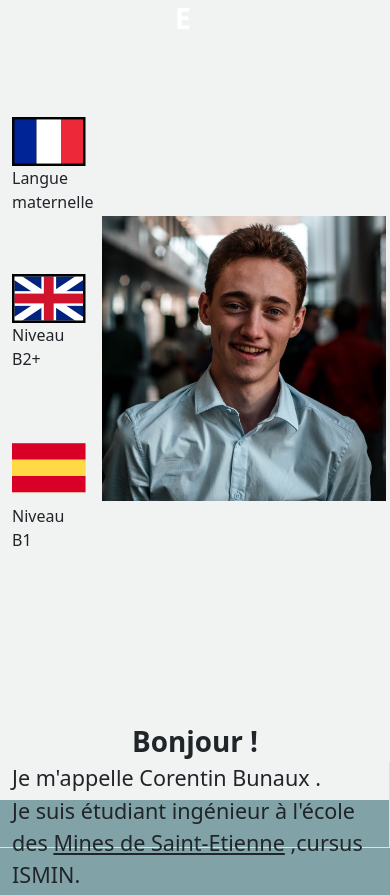
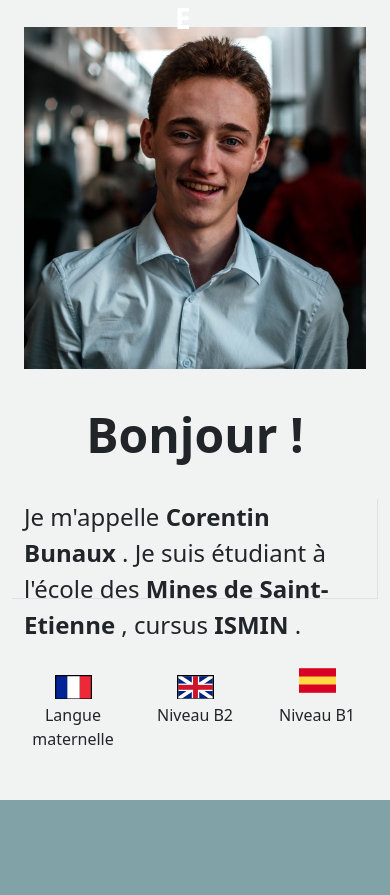
Before and after one commit to corentinbunaux/old_website, a website: page index.html in a window 390 px wide. Shown: the part 861-1756 px from the top of the page. Drawn offline with nearby package versions, Linux system fonts and the light colour scheme.

Commit message:
profile responsive

```diff
--- a/index.html
+++ b/index.html
@@ -23,8 +23,6 @@
 </head>
 
 <body>
-
-
     <header class="sticky-top light__header">
         <nav class="navbar navbar-expand-lg navbar-light">
             <div class="container-fluid">
@@ -189,29 +187,68 @@
         </div>
     </section>
 
-    <section id="profile" class="profile light__profile">
-        <div class="container light__profile h-100">
+    <section id="profile" class="profile light__profile d-flex justify-content-center align-items-center">
+        <div class="container flux">
             <div class="row h-100">
-                <div class="col-3 col-md-2 col-lg-1 langues">
-                    <div class="row">
-                        <div class="col d-flex flex-column justify-content-end">
+                <div class="col-md-12 col-lg-6 col-h d-flex justify-content-center align-items-center">
+                    <div class="container h-100">
+                        <div class="row h-100">
+                            <div
+                                class="col h-100 d-flex justify-content-center align-items-center p-md-3 p-lg-4 p-xl-5">
+                                <img src="Photo_CV.jpg" alt="">
+                            </div>
+                        </div>
+                    </div>
+                </div>
+                <div class="col-md-12 col-lg-6 col-h">
+                    <div class="container h-100">
+                        <div class="row h-25">
+                            <div class="col h-100 bonjour d-flex justify-content-center align-items-start">
+                                <strong>Bonjour !</strong>
+                            </div>
+                        </div>
+                        <div class="row h-25">
+                            <div
+                                class="col h-100 d-flex justify-content-center align-items-start message border-bottom border-end p-md-3 p-lg-4 p-xl-5">
                                 <div>
+                                    <span>Je m'appelle</span> <strong>Corentin Bunaux</strong> <span>. Je suis étudiant
+                                        à
+                                        l'école des</span>
+                                    <strong>Mines de Saint-Etienne</strong> <span>, cursus</span> <strong>ISMIN</strong>
+                                    <span>.</span>
+                                </div>
+                            </div>
+                        </div>
+                        <div class="row h-50">
+                            <div class="col h-100 d-flex flex-column justify-content-center align-items-center">
+                                <div class="container h-100">
+                                    <div class="row h-50">
+                                        <div class="col h-100 d-flex justify-content-center align-items-end">
                                             <svg xmlns="http://www.w3.org/2000/svg" enable-background="new 0 0 30 20"
-                                    viewBox="0 0 30 20" id="france-flag" width="100%">
+                                                viewBox="0 0 30 20" id="france-flag" width="50%">
                                                 <rect width="30" height="20"></rect>
                                                 <rect width="9" height="18" x="1" y="1" fill="#002395"></rect>
                                                 <rect width="9" height="18" x="20" y="1" fill="#ed2939"></rect>
                                                 <rect width="10" height="18" x="10" y="1" fill="#fff"></rect>
                                             </svg>
                                         </div>
-                            <div>Langue maternelle</div>
+                                    </div>
+                                    <div class="row h-50">
+                                        <div class="col h-100 d-flex justify-content-center align-items-start p-1">
+                                            <div>
+                                                <span class="d-flex justify-content-center">Langue</span>
+                                                <span>maternelle</span>
                                             </div>
                                         </div>
-                    <div class="row">
-                        <div class="col d-flex flex-column justify-content-center">
-                            <div>
+                                    </div>
+                                </div>
+                            </div>
+                            <div class="col h-100 d-flex flex-column justify-content-center align-items-center">
+                                <div class="container h-100">
+                                    <div class="row h-50">
+                                        <div class="col h-100 d-flex justify-content-center align-items-end">
                                             <svg xmlns="http://www.w3.org/2000/svg" enable-background="new 0 0 30 20"
-                                    viewBox="0 0 30 20" id="great-britain-flag">
+                                                viewBox="0 0 30 20" id="great-britain-flag" width="50%">
                                                 <rect width="28" height="18" x="1" y="1" fill="#00247d"></rect>
                                                 <polygon fill="none" points="2.704 20 27.296 20 15 11.803"></polygon>
                                                 <polygon fill="none" points="0 1.803 0 18.197 12.296 10"></polygon>
@@ -227,38 +264,43 @@
                                                 <path d="M0,0v20h30V0H0z M29,19H1V1h28V19z"></path>
                                             </svg>
                                         </div>
-                            <div>Niveau B2+</div>
                                     </div>
-                    </div>
-                    <div class="row">
-                        <div class="col d-flex flex-column justify-content-start">
+                                    <div class="row h-50">
+                                        <div class="col h-100 d-flex justify-content-center align-items-start p-1">
                                             <div>
-                                <svg xmlns="http://www.w3.org/2000/svg" viewBox="0 0 512 512" id="spain">
-                                    <path fill="#ffda44" d="M0 85.331h512v341.337H0z"></path>
-                                    <path fill="#d80027" d="M0 85.331h512v113.775H0zM0 312.882h512v113.775H0z"></path>
-                                </svg>
-                            </div>
-                            <div>Niveau B1</div>
-                        </div>
-                    </div>
-                </div>
-                <div class="col d-flex align-items-center p-1 p-sm-2 p-md-3 p-lg-5">
-                    <img src="Photo_CV.jpg" alt="Photo" class="img-fluid"></img>
-                </div>
-                <div class="col-md-4 col-lg-6 d-flex flex-column p-lg-5">
-                    <div class="row h-25 d-flex justify-content-center align-items-end fs-1 fw-bold">Bonjour !</div>
-                    <div
-                        class="row h-50 border-end border-bottom p-lg-5 fs-4 fw-light d-flex justify-content-center align-items-center profile_presentation">
-                        <div>
-                            <span>Je m'appelle</span> <strong>Corentin Bunaux</strong> <span>.</span> <br><span>Je suis
-                                étudiant
-                                ingénieur à l'école des</span> <strong style="text-decoration: underline;">Mines de
-                                Saint-Etienne</strong>
-                            <span>,cursus</span> <strong>ISMIN</strong><span>.</span>
+                                                <span class="d-flex justify-content-center">Niveau B2</span>
                                             </div>
                                         </div>
                                     </div>
                                 </div>
+                            </div>
+                            <div class="col h-100 d-flex flex-column justify-content-center align-items-center">
+                                <div class="container h-100">
+                                    <div class="row h-50">
+                                        <div class="col h-100 d-flex justify-content-center align-items-end">
+                                            <svg xmlns="http://www.w3.org/2000/svg" viewBox="0 0 512 512" id="spain"
+                                                width="50%">
+                                                <path fill=" #ffda44" d="M0 85.331h512v341.337H0z"></path>
+                                                <path fill="#d80027"
+                                                    d="M0 85.331h512v113.775H0zM0 312.882h512v113.775H0z">
+                                                </path>
+                                            </svg>
+                                        </div>
+                                    </div>
+                                    <div class="row h-50">
+                                        <div class="col h-100 d-flex justify-content-center align-items-start p-1">
+                                            <div>
+                                                <span class="d-flex justify-content-center">Niveau B1</span>
+                                            </div>
+                                        </div>
+                                    </div>
+                                </div>
+                            </div>
+                        </div>
+                    </div>
+                </div>
+            </div>
+
         </div>
     </section>
 
--- a/scss/style.scss
+++ b/scss/style.scss
@@ -903,16 +903,9 @@ body {
             transition: all 0.2s ease-out;
 
             &:hover {
-                @media (max-width:991px) {
-                    transform: translate(2%);
-
-                }
-
-                @media (min-width:992px) {
                 transform: scale(1.2);
                 background-image: linear-gradient(to top, #fff1eb 0%, #ace0f9 100%);
                 color: var(--d_black);
-                }
             }
         }
 
@@ -1112,6 +1105,20 @@ body {
     }
 
     .profile {
+        .bonjour {
+            font-size: 3rem;
+        }
+
+        .message {
+            font-size: 1.5rem;
+        }
+
+        img {
+            height: fit-content;
+            max-width: 100%;
+            max-height: 100%;
+        }
+
         .langues {
             .row {
                 height: 30%;
@@ -1608,45 +1615,97 @@ body {
                 border: 5px solid #FFFFFF;
                 right: -65%;
             }
-
-            @media screen and(min-width:576px) {
-                .ball {
-                    width: 18px;
-                    height: 18px;
-                }
-            }
-
-            @media screen and(min-width:768px) {
+        }
+    }
+
+    footer {
+        width: 100vw;
+    }
+}
+
+
+//portrait
+//384 412 360 375 414 390 375 428 320 414 375
+//mobile =<480
+
+//tel == md
+@media (max-width:992px) {
+    .welcome {}
+
+    .profile {
+        .flux {
+            height: 100%;
+        }
+
+        .col-h {
+            height: 50%;
+        }
+    }
+
+    .path {}
+
+    .competences {}
+
+    .projects {}
+
+    .aboutme {
         .ball {
             width: 24px;
             height: 24px;
         }
     }
-
-            @media screen and(min-width:992px) {
+}
+
+//ordis
+@media (min-width:992px) {
+    .welcome {}
+
+    .profile {
+        .flux {
+            height: 75%;
+        }
+
+        .col-h {
+            height: 100%;
+        }
+    }
+
+    .path {}
+
+    .competences {}
+
+    .projects {}
+
+    .aboutme {}
+}
+
+//tablettes ==lg
+@media (min-width:992px)and(max-width:1200px) {
+    .aboutme {
         .ball {
             width: 31px;
             height: 31px;
         }
     }
 
-            @media screen and(min-width:1200px) {
+}
+
+//laptop == xl
+@media (min-width:1200px)and(max-width:1400px) {
+    .aboutme {
         .ball {
             width: 37px;
             height: 37px;
         }
     }
-
-            @media screen and(min-width:1400px) {
+}
+
+//ordis == xxl
+@media (min-width:1400px) {
+    .aboutme {
         .ball {
             width: 43px;
             height: 43px;
         }
     }
 }
-    }
-
-    footer {
-        width: 100vw;
-    }
-}
```
Also changed, not shown: css/style.css, 1 other file. Lines whose indentation alone changed are shown as unchanged.
